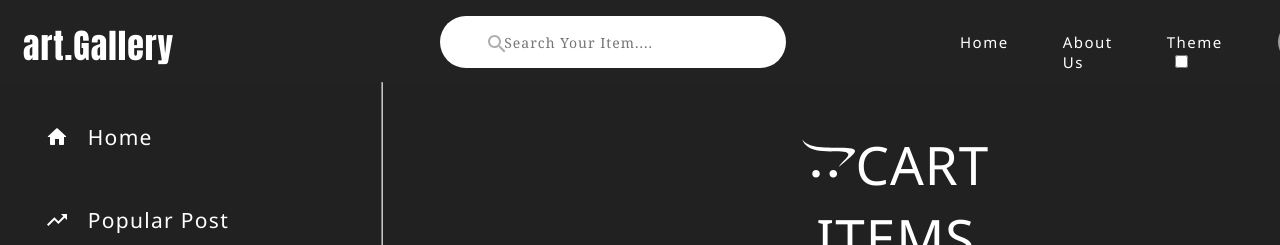
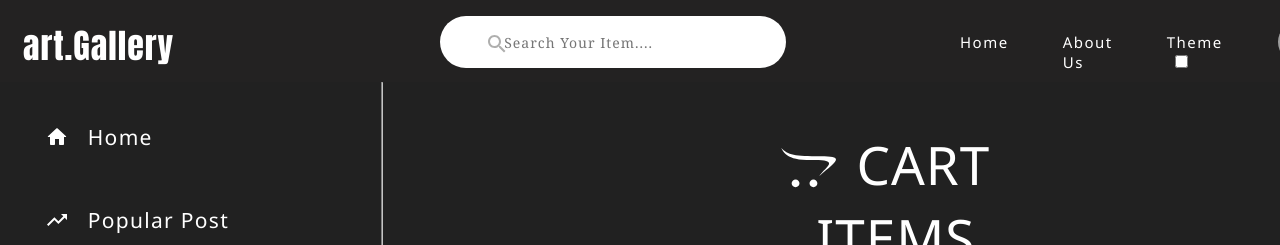
Before and after one commit to Pragyani/art-gallery, a React (Create React App) app: page /add-to-cart in a window 1280 px wide. Shown: the top 245 px of the page. Built offline with nearby package versions, Linux system fonts and the light colour scheme; grey boxes are pictures that could not be loaded.

Commit message:
add : styling of cart-icon

```diff
--- a/src/pages/CARTPAGE/CartPage.css
+++ b/src/pages/CARTPAGE/CartPage.css
@@ -132,10 +132,10 @@
     /* padding-left: 10px; */
 }
 
-.cart-products-container .products .product-breif .info-prod{
+.cart-products-container .products .product-breif .info-prod {
     height: 20rem;
 
-    .info-data{
+    .info-data {
         height: 100%;
     }
 }
@@ -216,3 +216,11 @@
     font-weight: 550;
     color: var(--color);
 }
+
+.open-cart {
+    color: var(--color);
+    position: relative;
+    top: 10px;
+    right: 20px;
+    font-size: 55px;
+}
```
